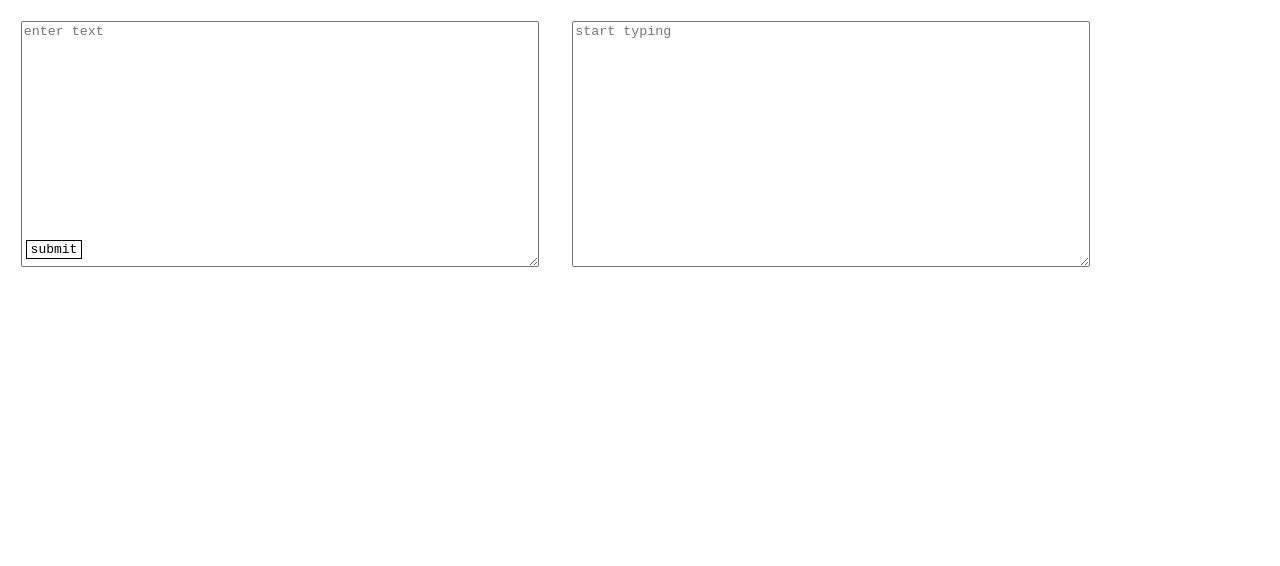
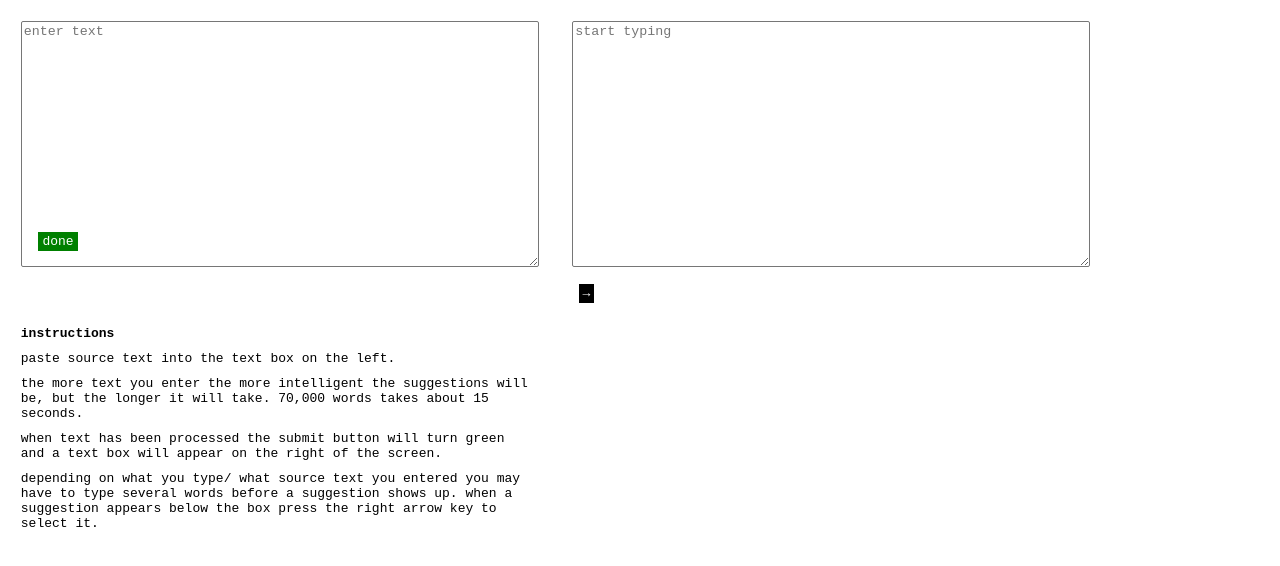
Before and after one commit to billg3/ld, a website: page public/index.html in a window 1280 px wide. Both pictures are taken after a click on the element "submit". Drawn offline with nearby package versions, Linux system fonts and the light colour scheme.

Commit message:
instructions

```diff
--- a/public/index.html
+++ b/public/index.html
@@ -5,7 +5,19 @@
     <textarea id='source-text' placeholder='enter text'></textarea>
     <div id='submit'>submit</div>
     <textarea id='user-input' placeholder='start typing'></textarea>
-    <div id='suggestion'></div>
+    <div id='suggestion-container-container'>
+        <div id='suggestion-container'>
+            <span>&rarr;</span>
+            <span id='suggestion'></span>
+        </div>
+    </div>
+    <div class='instructions'>
+        <span class='bold'>instructions</span>
+        <span>paste source text into the text box on the left. </span>
+        <span>the more text you enter the more intelligent the suggestions will be, but the longer it will take. 70,000 words takes about 15 seconds.</span>
+        <span>when text has been processed the submit button will turn green and a text box will appear on the right of the screen.</span>
+        <span>depending on what you type/ what source text you entered you may have to type several words before a suggestion shows up. when a suggestion appears below the box press the right arrow key to select it.</span>
+    </div>
     <script
         src="https://code.jquery.com/jquery-3.3.1.js"
         integrity="sha256-2Kok7MbOyxpgUVvAk/HJ2jigOSYS2auK4Pfzbm7uH60="
--- a/public/script.js
+++ b/public/script.js
@@ -36,6 +36,11 @@ const storeTwo = function(){
         }
     })
     document.getElementById('user-input').value = ''
+    $('#submit')
+        .text('done')
+        .css({'background-color':'green','color':'white','padding':'2px 4px','border':'0px'})
+    $('#user-input').toggle()
+    $('#suggestion-container').toggle()
     console.log(library)
 }
 
@@ -68,7 +73,7 @@ const suggestTwo = e => {
     // if(e.keyCode !== 39){ return }
     // if(e.keyCode !== 39 || e.keyCode !== 32){ return }
     const words = getWords(userInput)
-    if(words.length <= 2){ return }
+    if(words.length <= 1){ return }
     const two = `${words[words.length - 2]} ${words[words.length - 1]}`
     if(library[two] == undefined){ return }
     const r = [0,'']
@@ -81,7 +86,7 @@ const suggestTwo = e => {
     if(e.keyCode !== 39){return}
     document.getElementById('user-input').value += ` ${r[1]} `
     $('#suggestion').text('')
-    //suggestTwo({keyCode:0})
+    suggestTwo()
     console.log(r[1])
 }
 
--- a/public/style.css
+++ b/public/style.css
@@ -10,14 +10,46 @@ body {
     position: relative
 }
 
+#user-input {
+    display: none
+}
+
 #submit {
     display: inline-block;
     padding: 1px 4px;
     height: 15px;
     border: 1px solid black;
     position: absolute;
-    left: 2vw;
-    top: 30vh;
+    left: 3vw;
+    top: 29vh;
     background: white;
     cursor: pointer
 }
+
+#suggestion-container-container {
+    width: 100%;
+    height: 30px
+}
+
+#suggestion-container {
+    position: absolute;
+    left: 45.2vw;
+    background-color: black;
+    color: white;
+    padding: 2px 4px;
+    display: none
+}
+
+.bold {
+    font-weight: bold
+}
+
+.instructions {
+    padding: 1vw;
+    width: 40vw
+}
+
+.instructions > span {
+    display: block;
+    margin-bottom: 10px
+}
```
